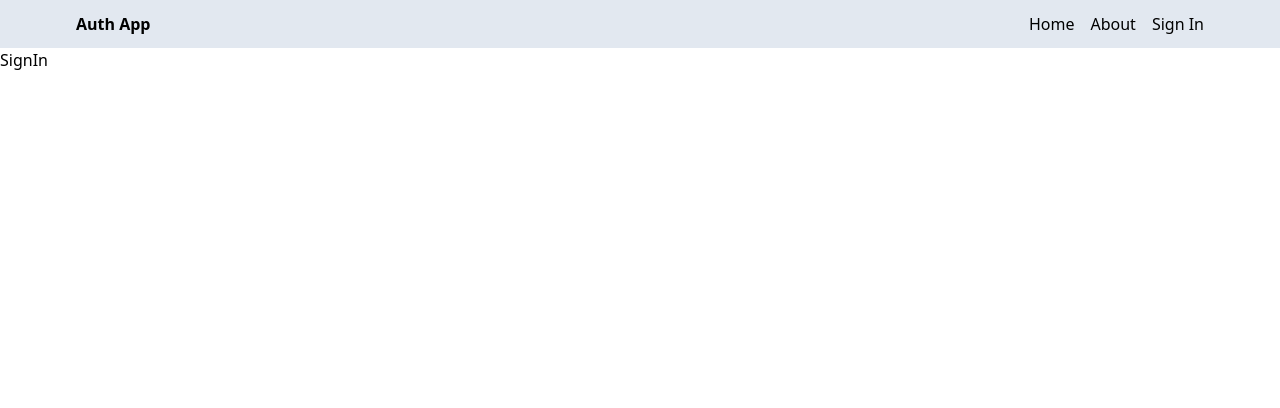
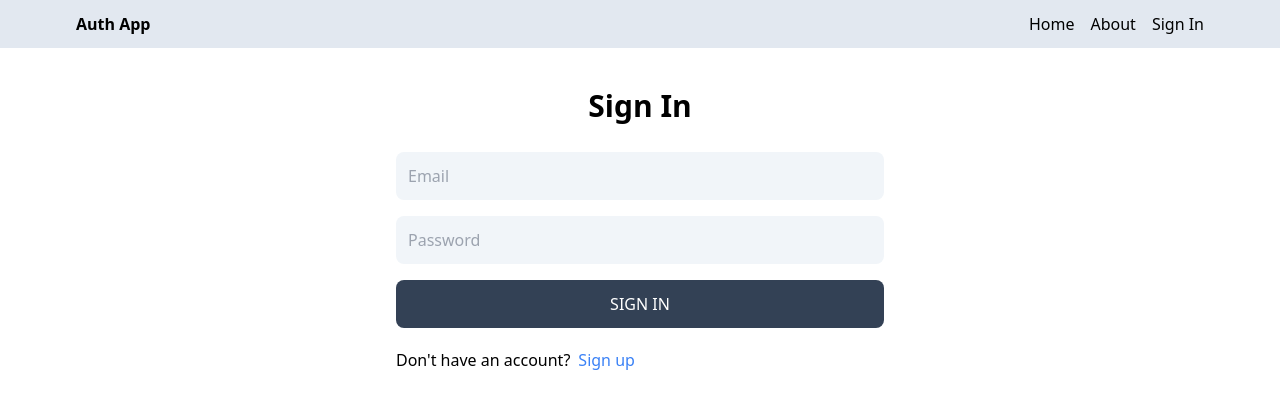
Before and after one commit to abhinavsinha107/mern-auth, a React (Vite) app in the folder client/: page /sign-in in a window 1280 px wide. Shown: the top 408 px of the page. Built offline with nearby package versions, Linux system fonts and the light colour scheme.

Commit message:
completed signin page functionality

```diff
--- a/client/src/pages/SignIn.jsx
+++ b/client/src/pages/SignIn.jsx
@@ -1,6 +1,75 @@
-const SignIn = () => {
+import { useState } from "react";
+import { Link, useNavigate } from "react-router-dom";
+
+const SignUp = () => {
+  const [formData, setFormData] = useState({});
+  const [error, setError] = useState(false);
+  const [loading, setLoading] = useState(false);
+
+  const navigate = useNavigate();
+
+  const handleChange = (e) => {
+    setFormData({ ...formData, [e.target.id]: e.target.value });
+  };
+
+  const handleSubmit = async (e) => {
+    e.preventDefault();
+    try {
+      setLoading(true);
+      setError(false);
+      const res = await fetch("/api/auth/signin", {
+        method: "POST",
+        headers: {
+          "Content-Type": "application/json",
+        },
+        body: JSON.stringify(formData),
+      });
+      const data = await res.json();
+      setLoading(false);
+      if (data.success === false) {
+        setError(true);
+        return;
+      }
+      navigate("/");
+    } catch (error) {
+      setLoading(false);
+      setError(true);
+    }
+  };
+
   return (
-    <div>SignIn</div>
-  )
-}
-export default SignIn;
+    <div className="p-3 max-w-lg mx-auto">
+      <h1 className="text-3xl text-center font-semibold my-7">Sign In</h1>
+      <form onSubmit={handleSubmit} className="flex flex-col gap-4">
+        <input
+          type="email"
+          placeholder="Email"
+          id="email"
+          className="bg-slate-100 p-3 rounded-lg"
+          onChange={handleChange}
+        />
+        <input
+          type="password"
+          placeholder="Password"
+          id="password"
+          className="bg-slate-100 p-3 rounded-lg"
+          onChange={handleChange}
+        />
+        <button
+          disabled={loading}
+          className="bg-slate-700 text-white p-3 rounded-lg uppercase hover:opacity-95 disabled:opacity-80"
+        >
+          {loading ? "Loading..." : "Sign In"}
+        </button>
+      </form>
+      <div className="flex gap-2 mt-5">
+        <p>Don&apos;t have an account?</p>
+        <Link to="/sign-up">
+          <span className="text-blue-500">Sign up</span>
+        </Link>
+      </div>
+      <p className="text-red-700 mt-5">{error && "Something went wrong!"}</p>
+    </div>
+  );
+};
+export default SignUp;
--- a/client/src/pages/SignUp.jsx
+++ b/client/src/pages/SignUp.jsx
@@ -1,10 +1,12 @@
 import { useState } from "react";
-import { Link } from "react-router-dom";
+import { Link, useNavigate } from "react-router-dom";
 
 const SignUp = () => {
   const [formData, setFormData] = useState({});
   const [error, setError] = useState(false);
   const [loading, setLoading] = useState(false);
+
+  const navigate = useNavigate();
 
   const handleChange = (e) => {
     setFormData({ ...formData, [e.target.id]: e.target.value });
@@ -29,6 +31,7 @@
         setError(true);
         return;
       }
+      navigate("/sign-in");
     } catch (error) {
       setLoading(false);
       setError(true);
```
